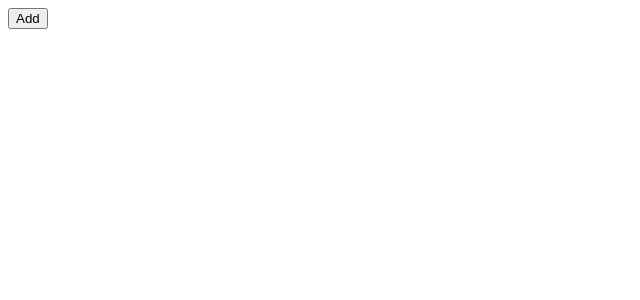
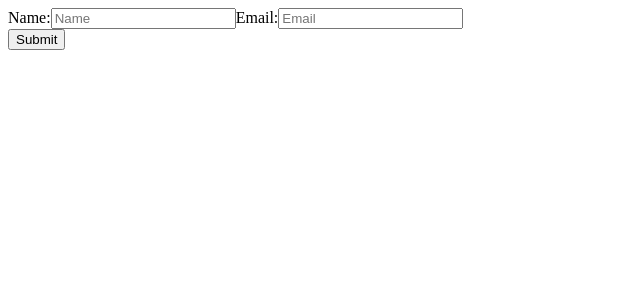
Before and after one commit to ltlehro/React-Typescript, a React (Vite) app: page / in a window 1280 px wide. Shown: the top 300 px of the page, without its empty margins (0-640 px from the left). Built offline with nearby package versions, Linux system fonts and the light colour scheme.

Commit message:
created a form component

```diff
--- a/src/App.tsx
+++ b/src/App.tsx
@@ -1,9 +1,9 @@
-import Todo from "./components/Todo";
+import ContactForm from "./components/ContactForm";
 
 const App = () => {
   return (
     <div>
-      <Todo />
+      <ContactForm />
     </div>
   );
 };
--- /dev/null
+++ b/src/components/ContactForm.tsx
@@ -0,0 +1,52 @@
+import { useState, type ChangeEvent, type FormEvent } from "react";
+
+interface ContactFormState {
+  name: string;
+  email: string;
+}
+
+const ContactForm = () => {
+  const [formData, setFormData] = useState<ContactFormState>({
+    name: "",
+    email: "",
+  });
+
+  const handleChange = (event: ChangeEvent<HTMLInputElement>) => {
+    const { name, value } = event.target;
+    setFormData((prevState) => ({ ...prevState, [name]: value }));
+  };
+
+  const handleSubmit = (event: FormEvent<HTMLFormElement>) => {
+    event.preventDefault();
+    console.log("Form submitted", formData);
+  };
+  return (
+    <form onSubmit={handleSubmit}>
+      <div>
+        <label>
+          Name:
+          <input
+            type="text"
+            name="name"
+            placeholder="Name"
+            value={formData.name}
+            onChange={handleChange}
+          />
+        </label>
+        <label>
+          Email:
+          <input
+            type="text"
+            name="email"
+            placeholder="Email"
+            value={formData.email}
+            onChange={handleChange}
+          />
+        </label>
+      </div>
+      <button type="submit">Submit</button>
+    </form>
+  );
+};
+
+export default ContactForm;
```
